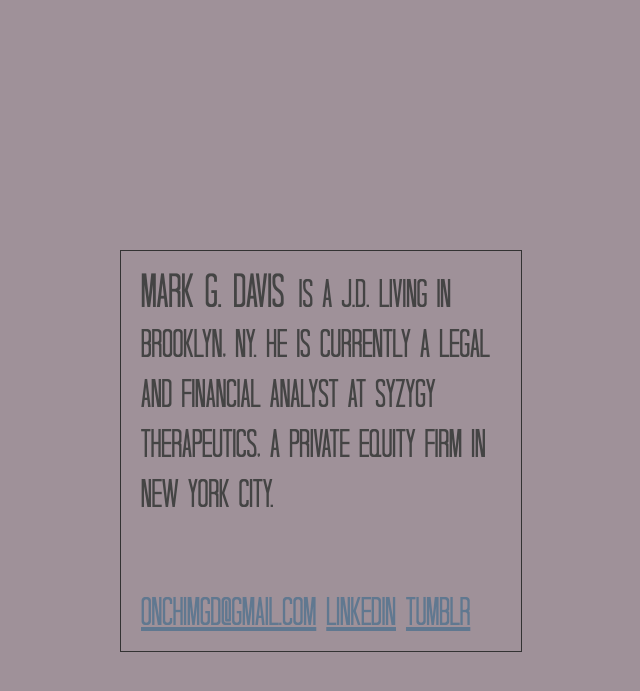
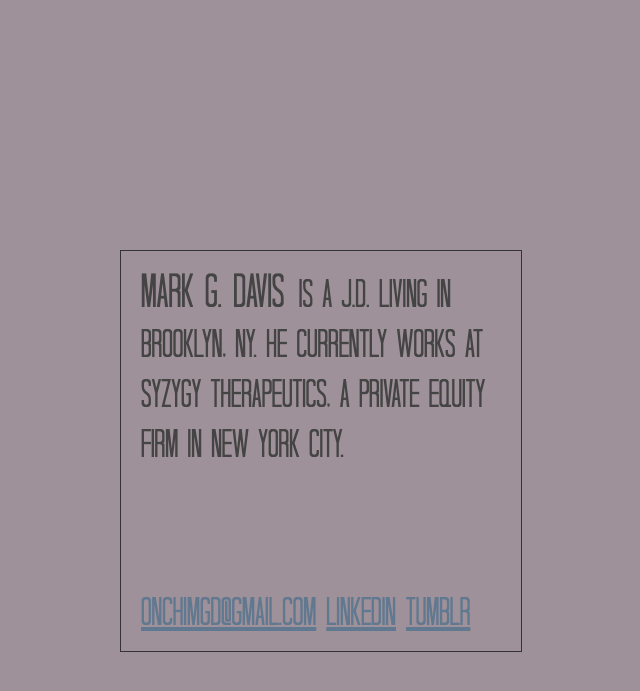
Before and after one commit to markgdavis/markgdavis.github.com, a Jekyll site: the page built from index.md, in a window 1280 px wide. Shown: the top 691 px of the page, without its empty margins (320-960 px from the left). Built offline with Jekyll 4.4.1, drawn with Linux system fonts in a browser that asks for light colours.

Commit message:
Edited _includes/description.html via GitHub

```diff
--- a/_includes/description.html
+++ b/_includes/description.html
@@ -1 +1 @@
-is a J.D. living in Brooklyn, NY. He is currently a legal and financial analyst at Syzygy Therapeutics, a private equity firm in New York City.
+is a J.D. living in Brooklyn, NY. He currently works at Syzygy Therapeutics, a private equity firm in New York City.
```
